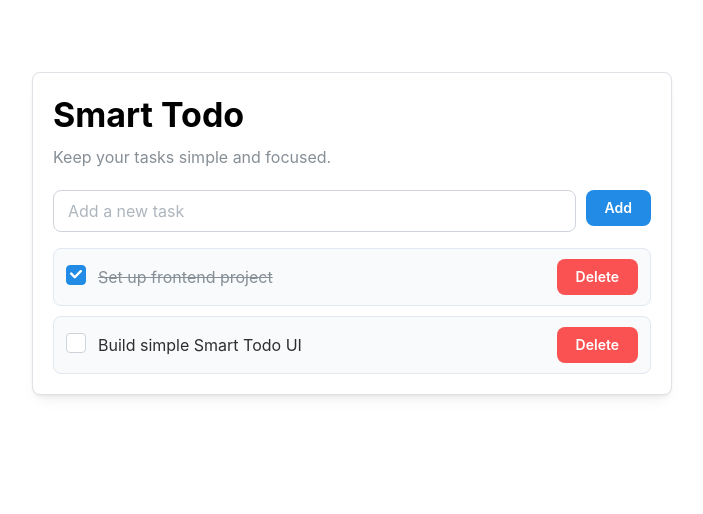
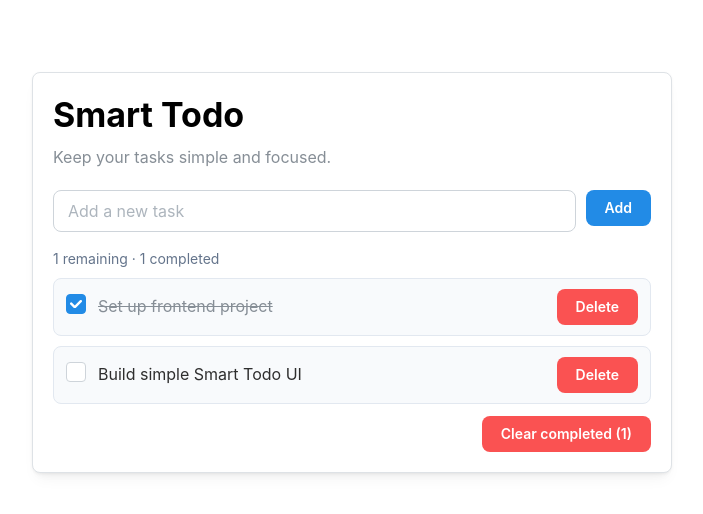
Before and after one commit to sayef-reyadh/smart-todo, a React (Vite) app in the folder frontend/: page / in a window 1280 px wide. Shown: the top 514 px of the page, without its empty margins (288-991 px from the left). Built offline with nearby package versions, Linux system fonts and the light colour scheme.

Commit message:
Improve App UI: empty state, progress counter, clear completed button
Comments annotate which React core concept (#1-#7) each pattern demonstrates.
Existing app already covers all 7 concepts — no separate examples needed.

```diff
--- a/frontend/src/App.tsx
+++ b/frontend/src/App.tsx
@@ -16,42 +16,52 @@ function App() {
     { id: '2', text: 'Build simple Smart Todo UI', done: false },
   ])
 
+  // #7 Events: typed form event, preventDefault stops reload
   const handleAddTodo = (event: React.FormEvent<HTMLFormElement>) => {
     event.preventDefault()
+    const trimmedText = todoText.trim()
+    if (!trimmedText) return
 
-    const trimmedText = todoText.trim()
-    if (!trimmedText) {
-      return
-    }
-
-    setTodos((currentTodos) => [
-      ...currentTodos,
+    // #2 useState: functional update, immutable spread
+    setTodos((prev) => [
+      ...prev,
       { id: Date.now().toString(), text: trimmedText, done: false },
     ])
     setTodoText('')
   }
 
+  // #3 Props callback: "events up" — child calls this, parent owns state
   const handleToggleTodo = (id: string) => {
-    setTodos((currentTodos) =>
-      currentTodos.map((todo) =>
+    setTodos((prev) =>
+      prev.map((todo) =>
         todo.id === id ? { ...todo, done: !todo.done } : todo,
       ),
     )
   }
 
   const handleDeleteTodo = (id: string) => {
-    setTodos((currentTodos) => currentTodos.filter((todo) => todo.id !== id))
+    setTodos((prev) => prev.filter((todo) => todo.id !== id))
   }
+
+  const handleClearCompleted = () => {
+    setTodos((prev) => prev.filter((todo) => !todo.done))
+  }
+
+  // #4 Rendering: derived values — computed during render, no extra state
+  const doneCount = todos.filter((t) => t.done).length
+  const remainingCount = todos.length - doneCount
 
   return (
     <UiContainer>
       <UiTitle>Smart Todo</UiTitle>
       <UiSubtitle>Keep your tasks simple and focused.</UiSubtitle>
 
+      {/* #7 Events: onSubmit with typed handler */}
       <form
         onSubmit={handleAddTodo}
         style={{ display: 'flex', gap: '0.625rem', marginBottom: '1rem' }}
       >
+        {/* #7 Events: controlled input — value + onChange fires per keystroke */}
         <UiTextInput
           value={todoText}
           onChange={(event) => setTodoText(event.currentTarget.value)}
@@ -61,6 +71,19 @@ function App() {
         <UiButton type="submit">Add</UiButton>
       </form>
 
+      {/* #6 Conditional rendering: early-return-style — show empty state or list */}
+      {todos.length === 0 ? (
+        <p style={{ textAlign: 'center', color: '#94a3b8', padding: '2rem 0' }}>
+          No tasks yet — add one above.
+        </p>
+      ) : (
+        <>
+          {/* #4 Rendering: derived values rendered inline */}
+          <p style={{ fontSize: '0.875rem', color: '#64748b', marginBottom: '0.5rem' }}>
+            {remainingCount} remaining · {doneCount} completed
+          </p>
+
+          {/* #5 Lists & keys: map with stable key={todo.id}, never index */}
           <ul
             style={{
               listStyle: 'none',
@@ -84,18 +107,32 @@ function App() {
                   background: '#f8fafc',
                 }}
               >
+                {/* #1 Components: UiCheckbox is a function component with typed props */}
+                {/* #3 Props: data down (checked, label), events up (onChange callback) */}
                 <UiCheckbox
                   checked={todo.done}
                   onChange={() => handleToggleTodo(todo.id)}
                   label={todo.text}
                   struck={todo.done}
                 />
+                {/* #7 Events: onClick with arrow wrapper to pass args */}
                 <UiButton tone="danger" type="button" onClick={() => handleDeleteTodo(todo.id)}>
                   Delete
                 </UiButton>
               </li>
             ))}
           </ul>
+
+          {/* #6 Conditional rendering: && with > 0 (avoids number trap) */}
+          {doneCount > 0 && (
+            <div style={{ marginTop: '0.75rem', textAlign: 'right' }}>
+              <UiButton tone="danger" type="button" onClick={handleClearCompleted}>
+                Clear completed ({doneCount})
+              </UiButton>
+            </div>
+          )}
+        </>
+      )}
     </UiContainer>
   )
 }
```
Lines whose indentation alone changed are shown as unchanged.
